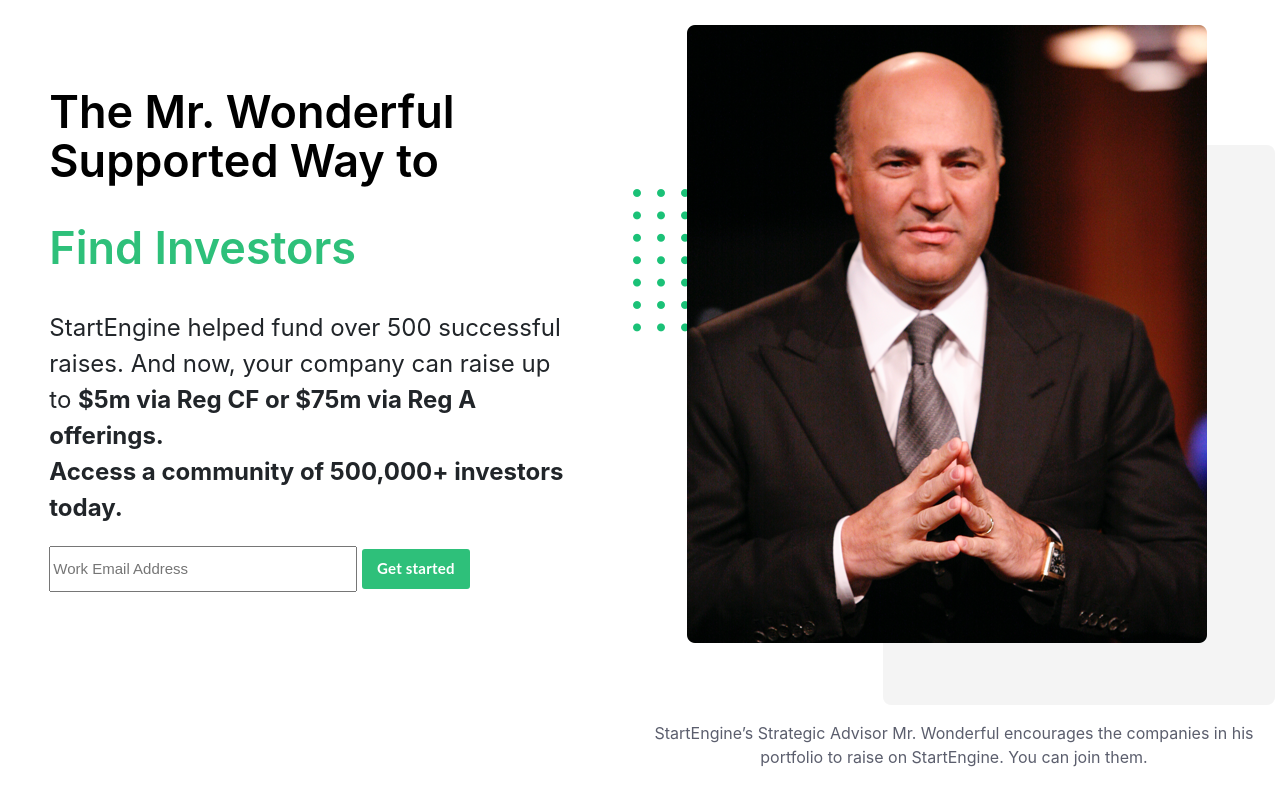
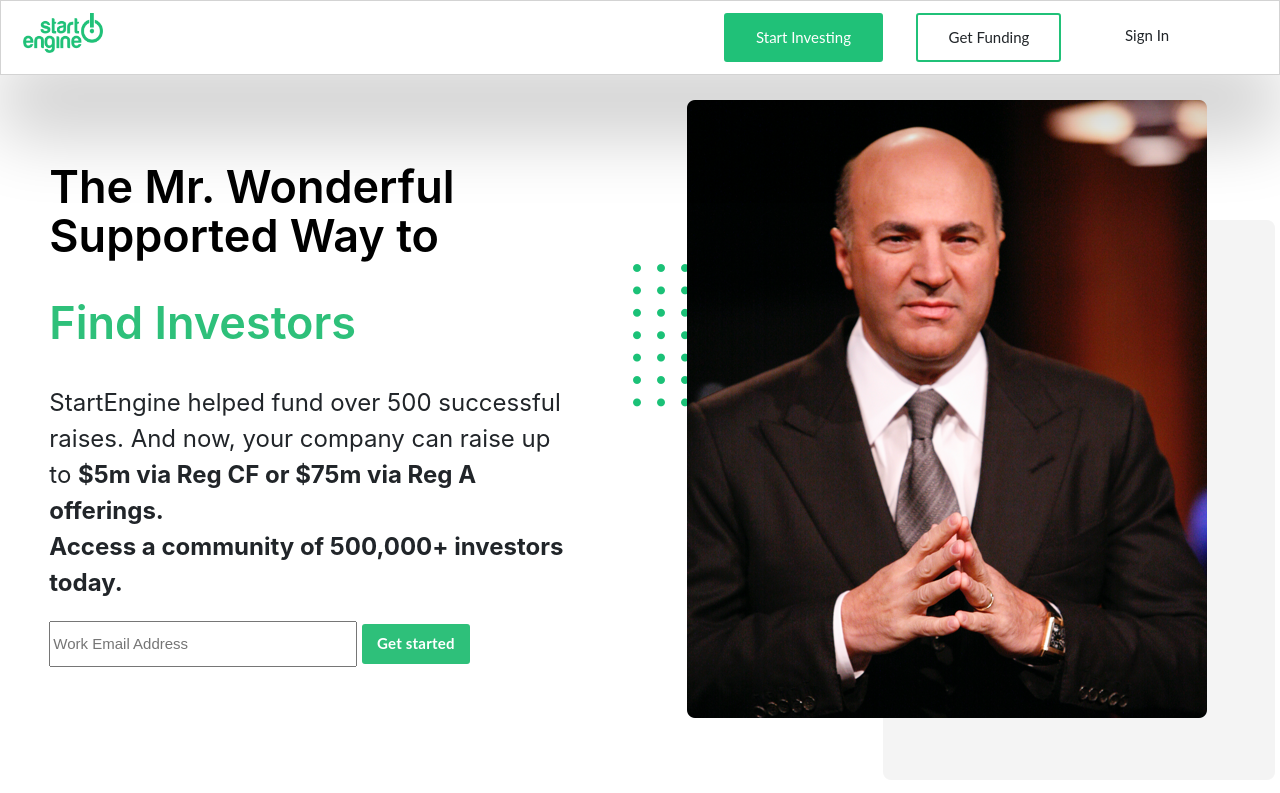
Before and after one commit to kanavsingla28/startengine.com, a plain HTML site: page pages/funding.html in a window 1280 px wide. Shown: the top 793 px of the page. Drawn offline with Linux system fonts and the light colour scheme; some icons are missing.

Commit message:
get funding flow completed

```diff
--- a/pages/funding.html
+++ b/pages/funding.html
@@ -12,6 +12,7 @@
     <link rel='stylesheet' id='elementor-icons-fa-regular-css'  href='https://mk0blogstarteng8gb57.kinstacdn.com/wp-content/plugins/elementor/assets/lib/font-awesome/css/regular.min.css?ver=5.15.3' type='text/css' media='all' />
     <link rel='stylesheet' id='elementor-icons-fa-solid-css'  href='https://mk0blogstarteng8gb57.kinstacdn.com/wp-content/plugins/elementor/assets/lib/font-awesome/css/solid.min.css?ver=5.15.3' type='text/css' media='all' />
     <link rel="stylesheet" href="./../styles/index.css">
+    <script src="./../scripts/index.js"></script>
 </head>
 <body>
     <script>
@@ -21,6 +22,20 @@
             window.location.replace("./../pages/finding_investors.html");
               }
     </script>
+     <nav id="nav_cont">
+        <div id="nav_logo_div">
+        <a href="./index.html">
+          <img id="nav_logo_img" src="./../images/StartEngine_nav_logo.png">
+        </a></div>
+
+        <div id="nav_ele">
+            <a id="nav_anchor_Signin" onclick="showdropdown()" href="./../pages/login.html">Sign In</a>
+            <a id="nav_anchor_getfunding" href="./../pages/funding.html">Get Funding</a>
+            <a id="nav_anchor_fill_startinvesting" href="./../pages/start-investing.html"><span>Start Investing</span></a>
+        </div>
+    </nav>
+    <div class="index_nav_drop"><p>Hello, <span id="drop_username">username</span> </p>
+           <p onclick="signout()">Sign Out</p></div>
     <section class="ele">
         <div class="elementor-container elementor-column-gap-default">
             <div class="elementor-row">
--- a/styles/css_funding.css
+++ b/styles/css_funding.css
@@ -2,7 +2,7 @@
   display: flex;
   margin-right: auto;
   margin-left: auto;
-  position: relative;
+  /* position: relative; */
 }
 
 .elementor-button {
@@ -59,7 +59,7 @@
 }
 
 .elementor-icon {
-  position: relative;
+  /* position: relative; */
   margin: auto;
   margin-bottom: 20px;
   color: #2ec07a;
@@ -100,7 +100,7 @@
 }
 .elementor-column,
 .elementor-column-wrap {
-  position: relative;
+  /* position: relative; */
   display: -webkit-box;
   display: -ms-flexbox;
   display: flex;
```
Also changed, not shown: pages/finding_investors.html (+14 -0 lines), pages/thansk.html (+14 -0 lines).
